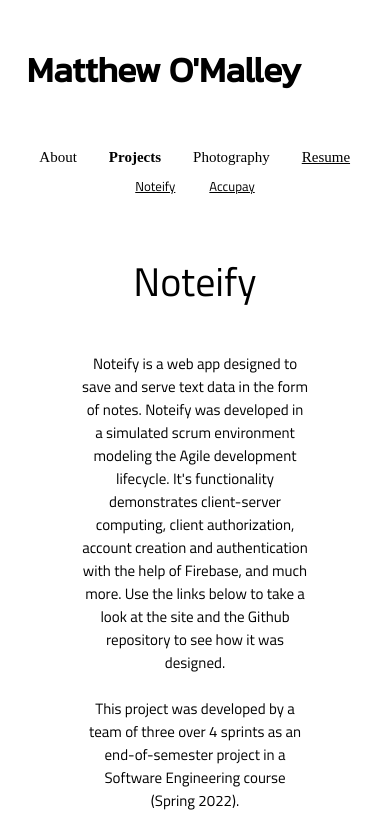
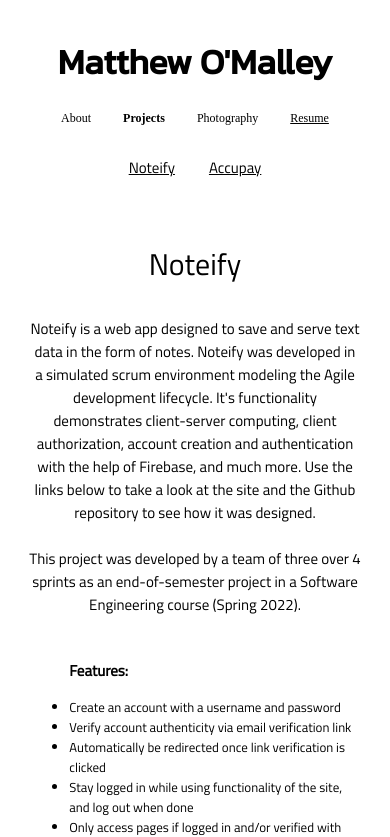
Before and after one commit to matthewaomalley/portfolio, a website: page static/project/index.html in a window 390 px wide. Shown: the top 837 px of the page. Drawn offline with Linux system fonts and the light colour scheme; a web font is replaced by a local one.

Commit message:
more responsive web design for iphone 12

```diff
--- a/static/index.css
+++ b/static/index.css
@@ -142,11 +142,9 @@
 }
 
 @media screen and (max-width: 1000px) {
-    .textTable {
-      width: 60%;
-    }
     .navbar {
       padding: 5%;
+      font-size: 13px;
     }
     .bottomLinks {
         position: fixed;
@@ -167,21 +165,22 @@
 }
 
 /* Phone Design */
-@media screen and (max-width: 360px) {
+@media screen and (max-width: 360px), (max-width: 390px) {
     h3 {
-      font-family: kanit;
-      margin-left: auto;
-      margin-right: auto;
-      font-size: 35px;
+        padding: 0;
         float: none;
     }
     .navbar {
         font-family: fire;
-      font-size: 14px;
+        font-size: 12px;
+        float: none;
         position: absolute;
-      top: 10%;
-      left: 10%;
+        top: 11%;
+        left: 0;
         right: 0;
+        bottom: 0;
+        margin-left: auto;
+        margin-right: auto;
     }
     .textTable {
         width: 5%;
--- a/static/photo/index.css
+++ b/static/photo/index.css
@@ -101,26 +101,36 @@
     }
     .navbar {
         padding: 5%;
+        font-size: 13px;
     }
 }
 
-@media screen and (max-width: 360px) {
+@media screen and (max-width: 360px), (max-width: 390px) {
     img {
         height: 100px;
         width: 150px;
     }
+    h3 {
+        padding: 0;
+        float: none;
+    }
     .navbar {
-      font-family: fire;
-      font-size: 14px;
+        font-size: 12px;
+        float: none;
         position: absolute;
-      top: 10%;
-      left: 10%;
+        top: 11%;
+        left: 0;
         right: 0;
+        bottom: 0;
+        margin-left: auto;
+        margin-right: auto;
     }
     .titles {
         font-size: 20px;
+        padding-top: 5%;
     }
 }
+
 
 @font-face {
     font-family: 'kanit';
--- a/static/project/index.css
+++ b/static/project/index.css
@@ -5,6 +5,9 @@
     right: 0;
     left: 0;
     top: 18%;
+    padding-top: 20px;
+    margin-right: auto;
+    margin-left: auto;
 }
 
 .selectProject {
@@ -71,6 +74,11 @@
 .extLink:hover {
     background-color:#6db796;
     color: rgb(200, 200, 200);
+}
+
+.title {
+    font-size: 40px;
+    font-family: titilli;
 }
 
 /* Universal CSS */
@@ -146,7 +154,7 @@
         width: 60%;
     }
     .navbar {
-      padding: 4%;
+        font-size: 13px;
     }
 }
 
@@ -159,28 +167,38 @@
     }
 }
 
-@media screen and (max-width: 360px) {
+@media screen and (max-width: 360px), (max-width: 390px) {
     h3 {
-      font-family: kanit;
-      margin-left: auto;
-      margin-right: auto;
-      font-size: 35px;
+        padding: 0;
         float: none;
     }
     .textDiv {
         width: 85%;
     }
     .navbar {
-      font-family: fire;
-      font-size: 14px;
+        font-size: 12px;
+        float: none;
         position: absolute;
-      top: 10%;
-      left: 10%;
+        top: 11%;
+        left: 0;
         right: 0;
+        bottom: 0;
+        margin-left: auto;
+        margin-right: auto;
     }
-
+    .listStyle {
+        padding-bottom: 5%;
     }
-
+    .projSelTab {
+        padding: 0px;
+    }
+    .selectProjectButton {
+        font-size: 15px;
+    }
+    .title {
+        font-size: 30px;
+    }
+}
 
 
 @font-face {
--- a/static/project/index.html
+++ b/static/project/index.html
@@ -3,7 +3,7 @@
 
     <head>
         <meta charset = 'UTF-8'>
-        <title>Assignment Portfolio</title>
+        <title>Projects</title>
         <link rel = "stylesheet" href = "index.css">
         <meta name = "viewport" content = "width = device-width, initial-scale = 1.0">
     </head>
@@ -47,7 +47,7 @@
 
         </script>
 
-        <table style = "padding-top: 20px; margin-right: auto; margin-left: auto" class = "projSelTab">
+        <table class = "projSelTab">
             <tr>
                 <td class = "selectProject"><button onclick = "showNoteify()" class = "selectProjectButton"><a><u>Noteify</u></a></button></td>
                 <td class = "selectProject"><button onclick = "showCalculator()"class = "selectProjectButton"><a><u>Accupay</u></a></button></td>
@@ -55,7 +55,7 @@
         </table>
 
         <div class = "textDiv" id = "noteifyContent">
-            <p style = "font-size: 40px; font-family: titilli">Noteify</p>
+            <p class = "title">Noteify</p>
             <p style = "font-size: 15px; font-family: titilli">Noteify is a web app designed to save and serve text data in the form of notes.
                 Noteify was developed in a simulated scrum environment modeling the Agile development lifecycle.
                 It's functionality demonstrates client-server computing, client authorization, account creation
@@ -75,7 +75,7 @@
                 </ul><br>
 
                 <a style = "margin: 10px;" href = "https://noteify.azurewebsites.net/" target = "_blank" class = "extLink" >Website</a>
-                <a href = "https://github.com/MatthewSenese/Noteify" target = "_blank" class = "extLink" >Github</a>
+                <a href = "https://github.com/MatthewSenese/Noteify" target = "_blank" class = "extLink" >Github</a> <br>&nbsp
 
         </div>
 
@@ -94,7 +94,7 @@
                     <p>Note: Tax bracket data no longer accurate.</p>
                 </ul><br>
 
-                <a href = "https://github.com/matthewaomalley/AccuPayApp" target = "_blank" class = "extLink" >Github</a>
+                <a href = "https://github.com/matthewaomalley/AccuPayApp" target = "_blank" class = "extLink" >Github</a> <br>&nbsp
         </div>
 
     </body>
```
Also changed, not shown: static/photo/index.html (+3 -1 lines), static/index.html (line endings or trailing spaces). Lines whose indentation alone changed are shown as unchanged.
